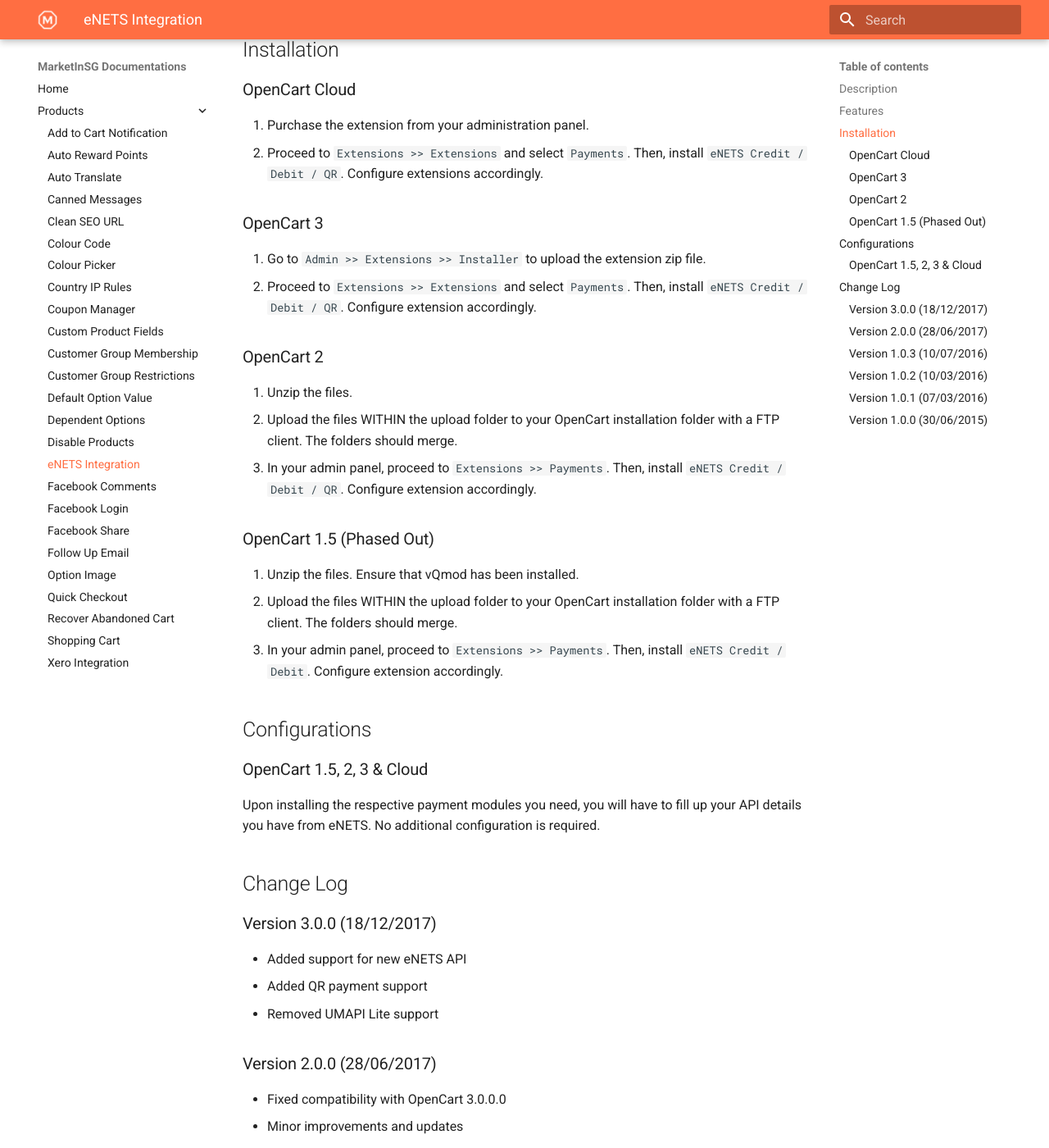
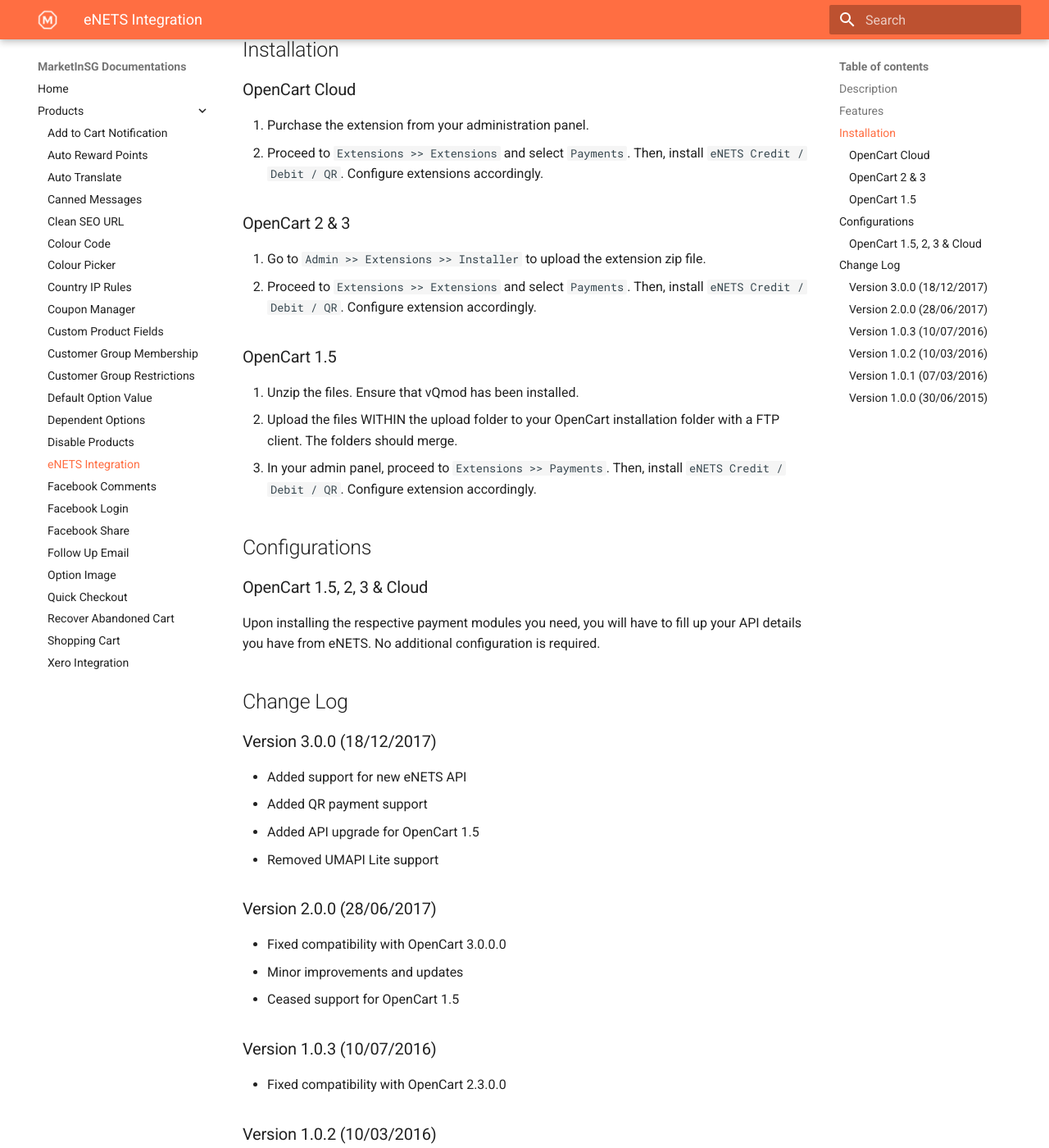
Before and after one commit to Equotix/opencart-docs, an MkDocs documentation site: the page built from docs/enets_integration.md, in a window 1280 px wide and 1400 px high, scrolled down 696 px. Shown: the whole window at 82% size. Built offline with MkDocs 1.6.1 and Material for MkDocs 9.7.7, drawn with Linux system fonts in a browser that asks for light colours; old or Windows-style settings are respelled for this version of MkDocs.

Commit message:
updated enets

```diff
--- a/docs/enets_integration.md
+++ b/docs/enets_integration.md
@@ -27,22 +27,16 @@
 1. Purchase the extension from your administration panel.
 2. Proceed to `Extensions >> Extensions` and select `Payments`. Then, install `eNETS Credit / Debit / QR`. Configure extensions accordingly.
 
-### OpenCart 3
+### OpenCart 2 & 3
 
 1. Go to `Admin >> Extensions >> Installer` to upload the extension zip file.
 2. Proceed to `Extensions >> Extensions` and select `Payments`. Then, install `eNETS Credit / Debit / QR`. Configure extension accordingly.
 
-### OpenCart 2
-
-1. Unzip the files.
-2. Upload the files WITHIN the upload folder to your OpenCart installation folder with a FTP client. The folders should merge.
-3. In your admin panel, proceed to `Extensions >> Payments`. Then, install `eNETS Credit / Debit / QR`. Configure extension accordingly.
-
-### OpenCart 1.5 (Phased Out)
+### OpenCart 1.5
 
 1. Unzip the files. Ensure that vQmod has been installed.
 2. Upload the files WITHIN the upload folder to your OpenCart installation folder with a FTP client. The folders should merge.
-3. In your admin panel, proceed to `Extensions >> Payments`. Then, install `eNETS Credit / Debit`. Configure extension accordingly.
+3. In your admin panel, proceed to `Extensions >> Payments`. Then, install `eNETS Credit / Debit / QR`. Configure extension accordingly.
 
 ## Configurations
 
@@ -55,6 +49,7 @@
 ### Version 3.0.0 (18/12/2017)
 * Added support for new eNETS API
 * Added QR payment support
+* Added API upgrade for OpenCart 1.5
 * Removed UMAPI Lite support
 ### Version 2.0.0 (28/06/2017)
 * Fixed compatibility with OpenCart 3.0.0.0
```
